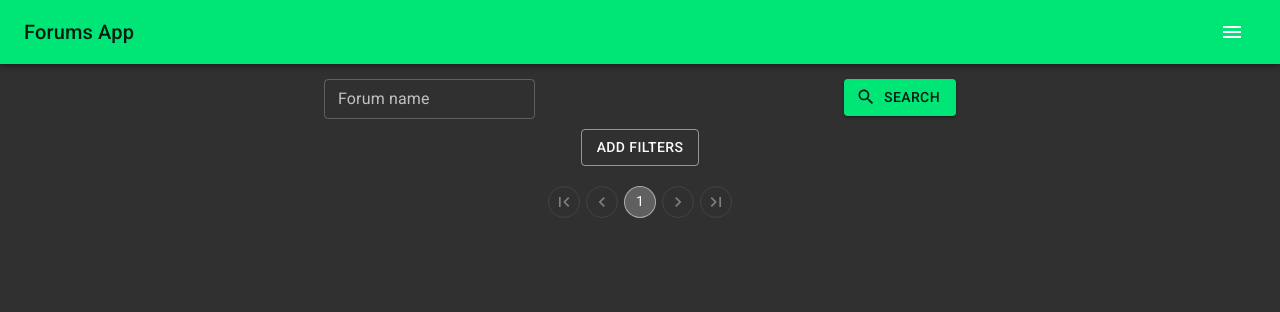
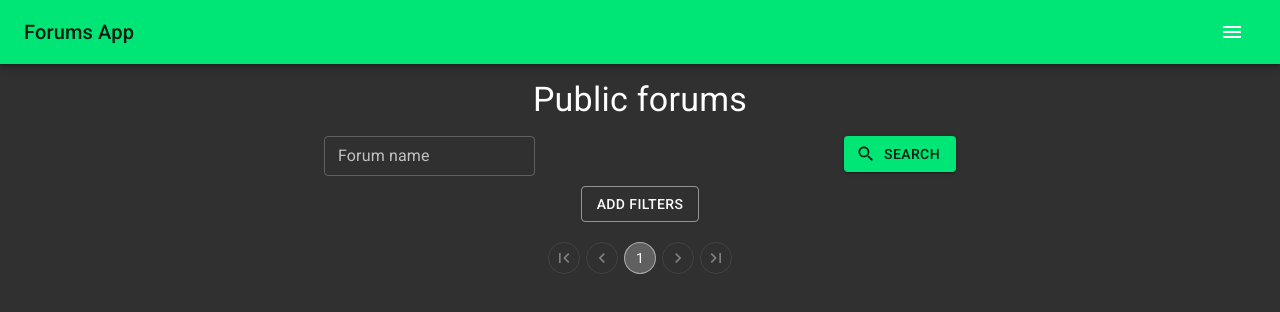
Before and after one commit to gus-tavo01/forums-app, a React (Create React App) app: page / in a window 1280 px wide. Shown: the top 312 px of the page. Built offline with nearby package versions, Linux system fonts and the light colour scheme.

Commit message:
fix children sub prop

```diff
--- a/src/components/PageTitle.js
+++ b/src/components/PageTitle.js
@@ -7,17 +7,17 @@ const useStyles = makeStyles(() => ({
   title: { marginBottom: 15 },
 }));
 
-function PageTitle({ text }) {
+function PageTitle({ content }) {
   const classes = useStyles();
   return (
     <Typography className={classes.title} variant="h4" component="h2">
-      {text}
+      {content}
     </Typography>
   );
 }
 
 PageTitle.propTypes = {
-  text: PropTypes.string.isRequired,
+  content: PropTypes.string.isRequired,
 };
 
 export default PageTitle;
```
